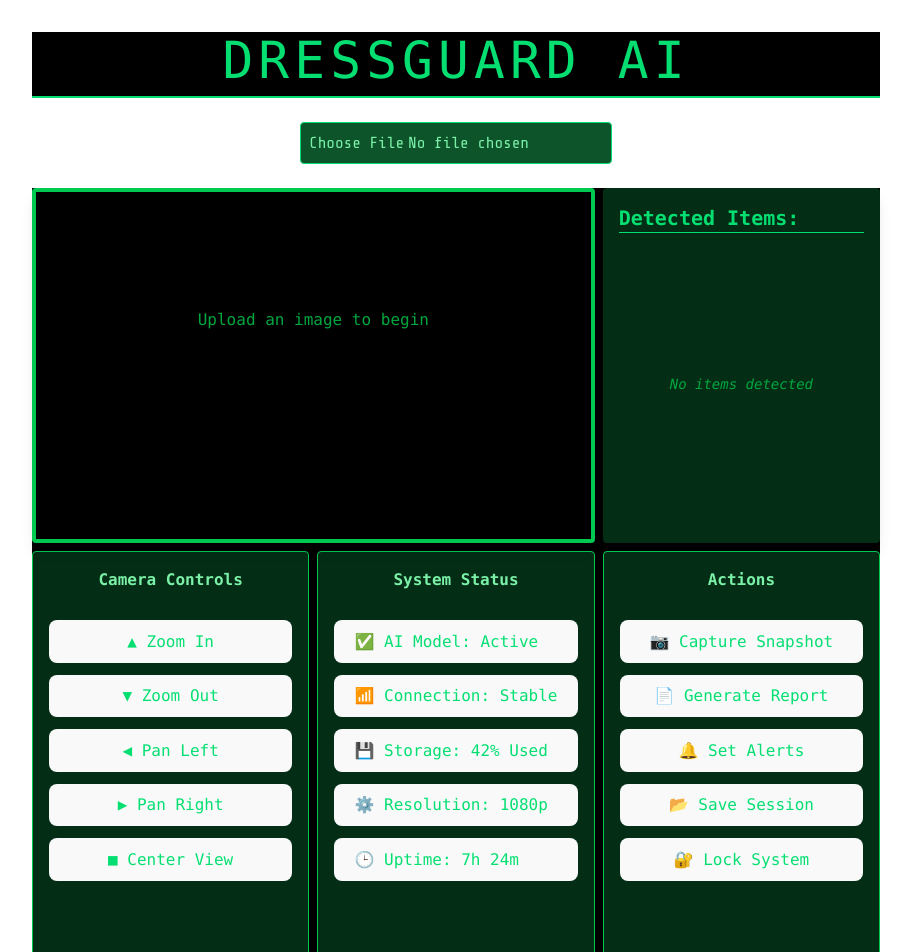
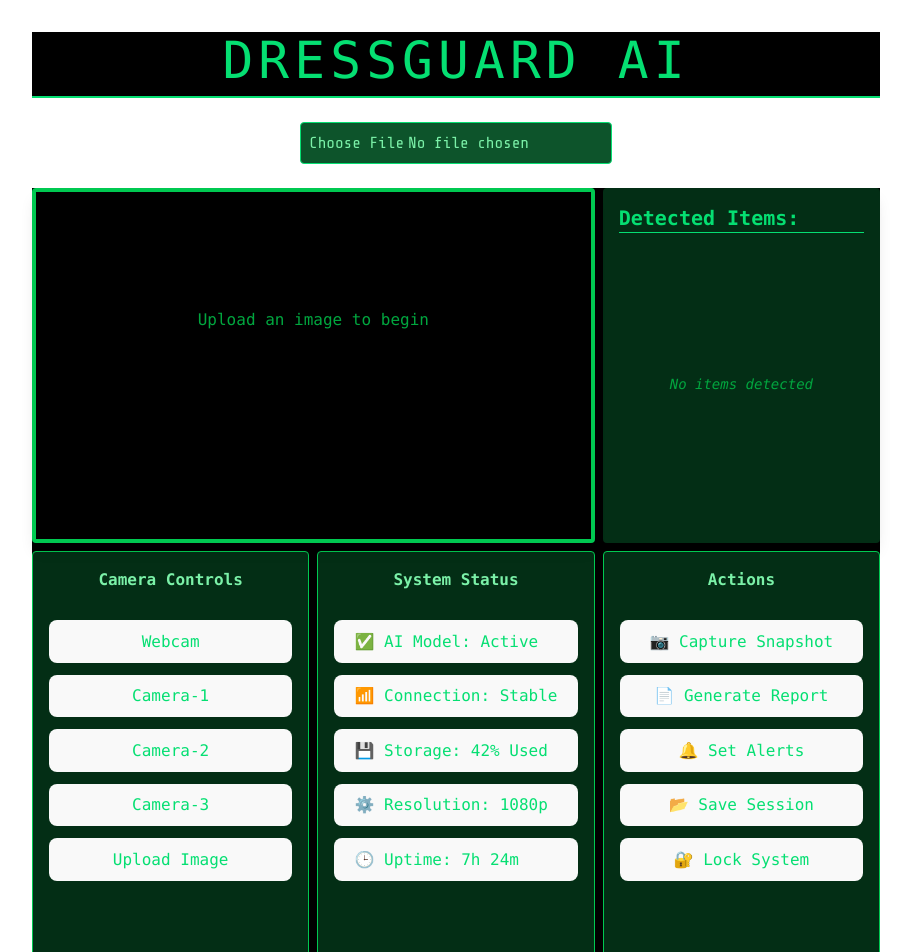
Before and after one commit to alstonmendonca/DressGuardAI, a React (Vite) app in the folder frontend/: page / in a window 1280 px wide. Shown: the top 952 px of the page, without its empty margins (184-1095 px from the left). Built offline with nearby package versions, Linux system fonts and the light colour scheme.

Commit message:
Changed the buttons in panel 4

```diff
--- a/frontend/src/App.jsx
+++ b/frontend/src/App.jsx
@@ -204,23 +204,23 @@ function App() {
           )}
         </div>
 
-        {/* === PANEL 4: Camera Controls (Bottom Left) === */}
+        {/* === PANEL 4: Allows to choose from different camera feeds*/}
         <div className="row-start-2 bg-green-950 border border-green-500 p-4 rounded flex flex-col gap-3 h-full overflow-y-auto">
           <h3 className="text-center font-bold text-green-300 mb-4">Camera Controls</h3>
           <button className="bg-black border border-green-600 py-2 hover:bg-green-900 transition text-xs">
-            ▲ Zoom In
+            Webcam
           </button>
           <button className="bg-black border border-green-600 py-2 hover:bg-green-900 transition text-xs">
-            ▼ Zoom Out
+            Camera-1
           </button>
           <button className="bg-black border border-green-600 py-2 hover:bg-green-900 transition text-xs">
-            ◀ Pan Left
+            Camera-2
           </button>
           <button className="bg-black border border-green-600 py-2 hover:bg-green-900 transition text-xs">
-            ▶ Pan Right
+            Camera-3
           </button>
           <button className="bg-black border border-green-600 py-2 hover:bg-green-900 transition text-xs">
-            ■ Center View
+            Upload Image
           </button>
         </div>
 
```
